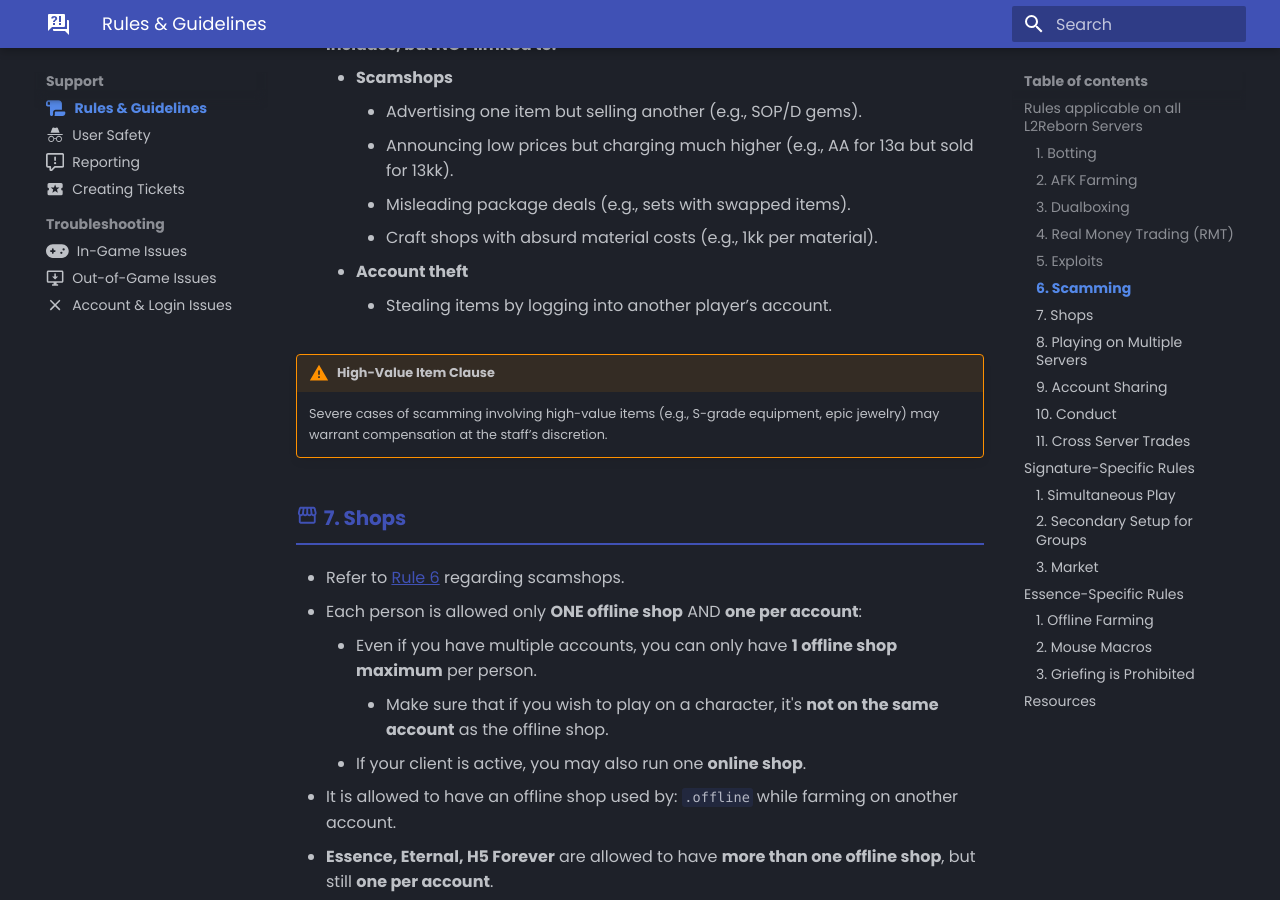
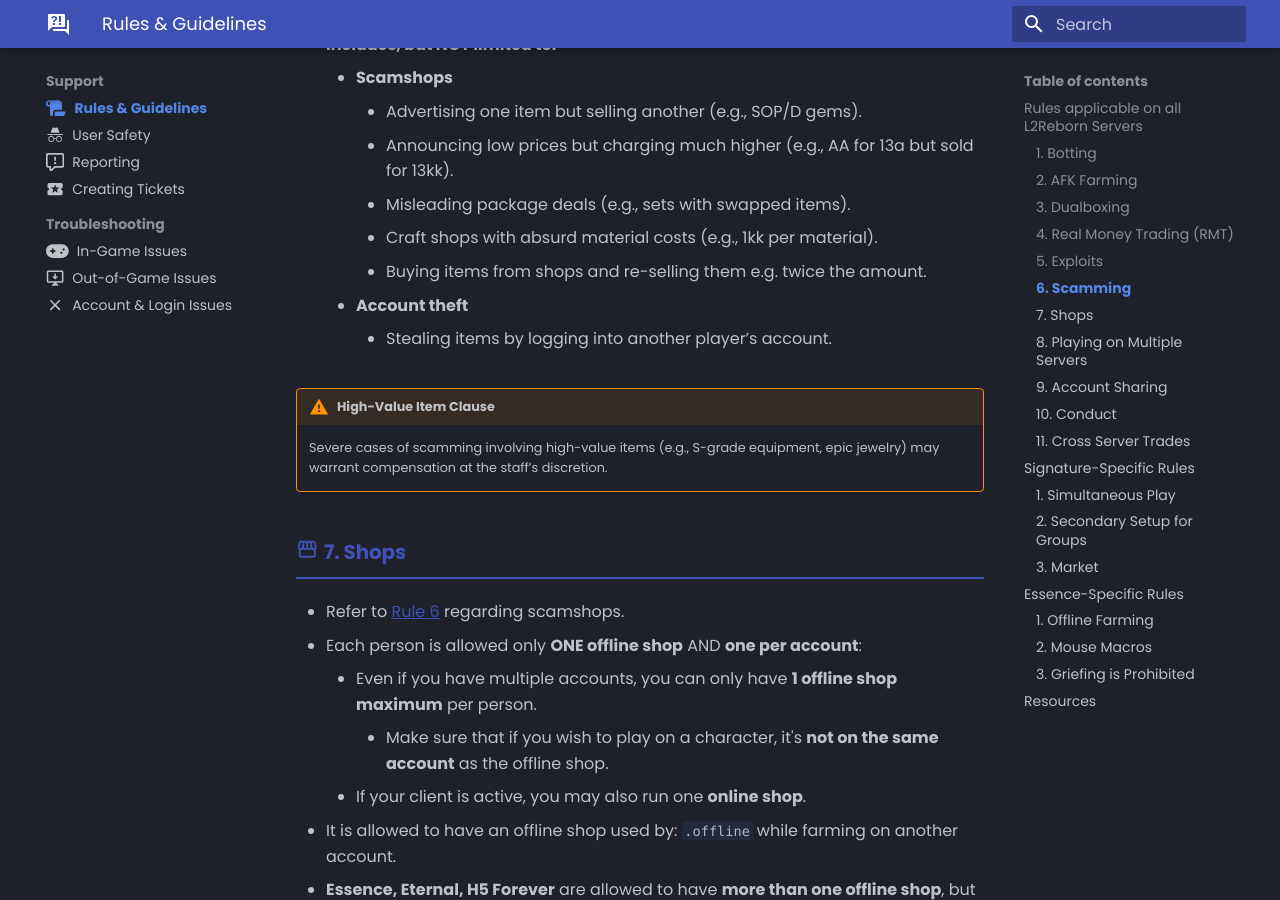
Before and after one commit to tab1-web/faq, an MkDocs documentation site: the page built from docs/support/rules.md, in a window 1280 px wide and 900 px high, scrolled down 2028 px. Built offline with MkDocs 1.6.1 and Material for MkDocs 9.7.7, drawn with Linux system fonts in a browser that asks for light colours; some web fonts are replaced.

Commit message:
adding scam shop

```diff
--- a/docs/support/rules.md
+++ b/docs/support/rules.md
@@ -64,6 +64,7 @@ icon: fontawesome/solid/scroll
         - Announcing low prices but charging much higher (e.g., AA for 13a but sold for 13kk).
         - Misleading package deals (e.g., sets with swapped items).
         - Craft shops with absurd material costs (e.g., 1kk per material).
+        - Buying items from shops and re-selling them e.g. twice the amount.
     - **Account theft**
         - Stealing items by logging into another player’s account.
 
```
